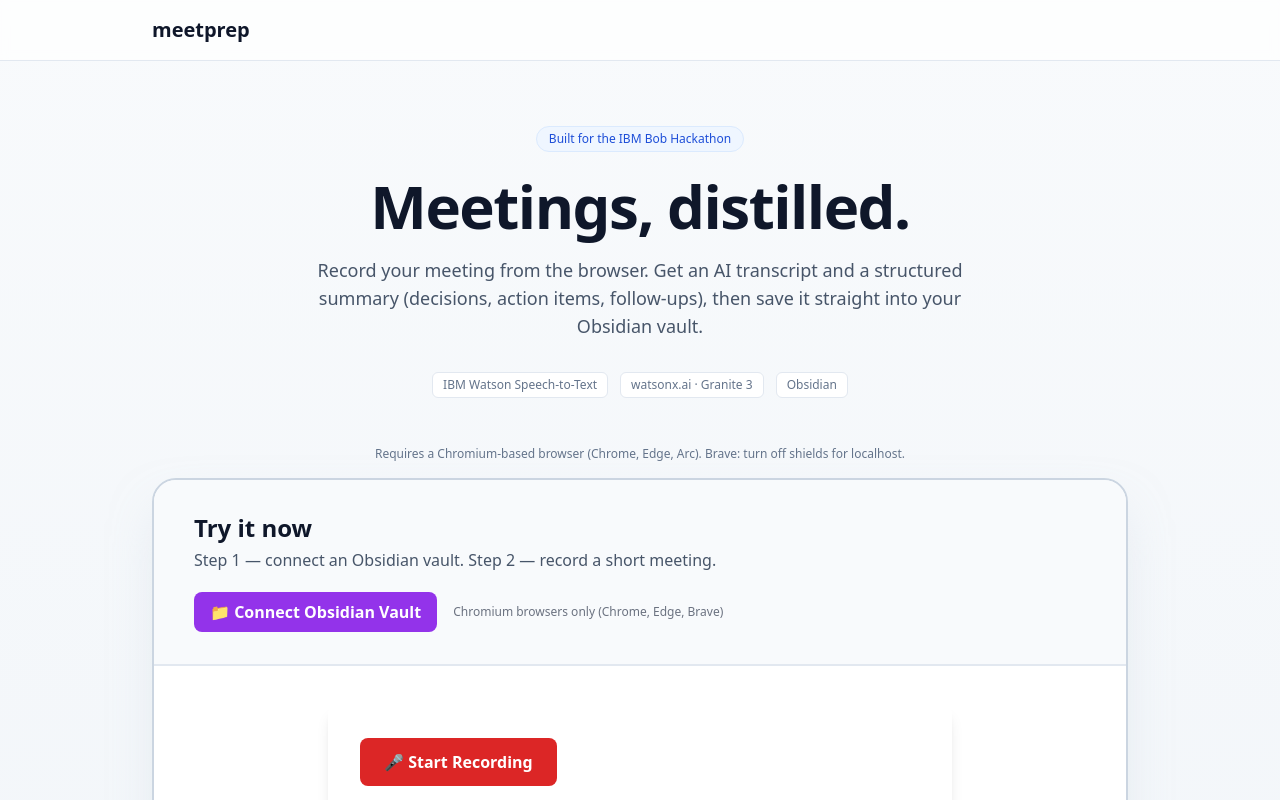
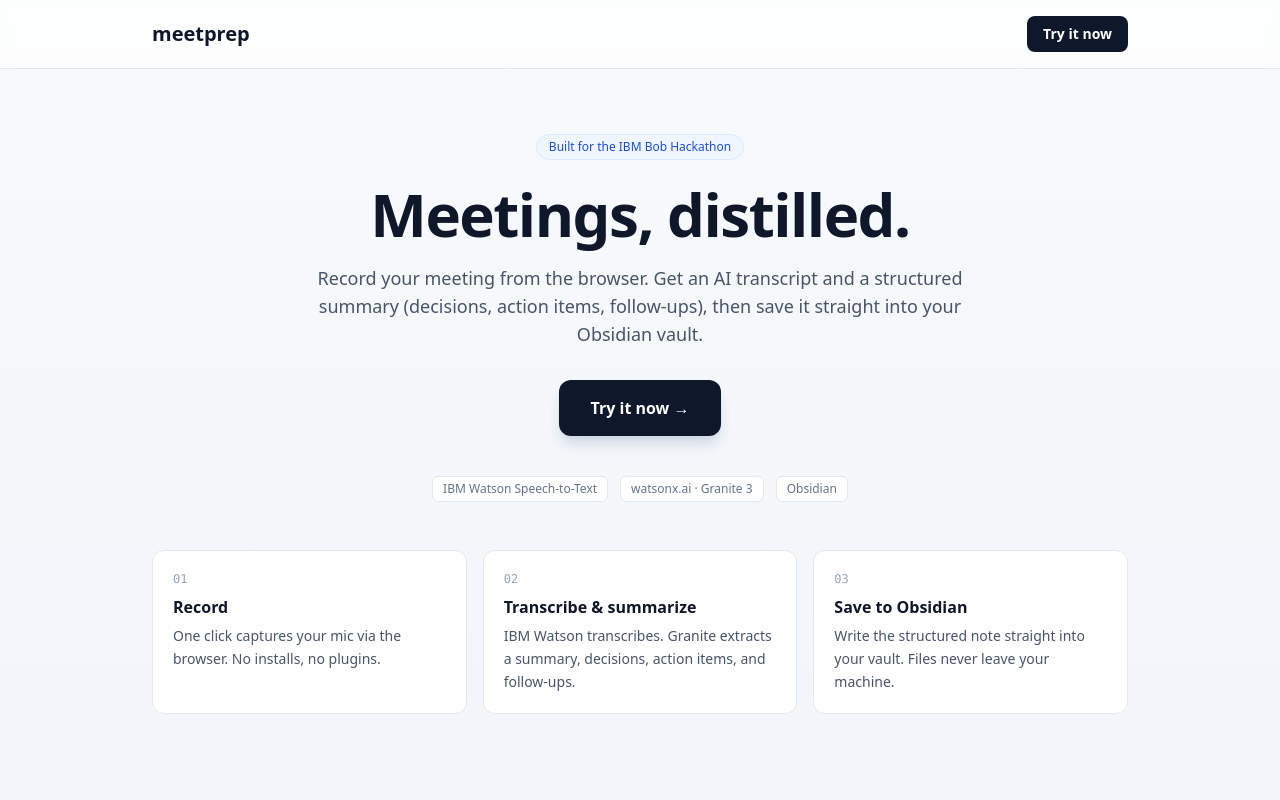
Before and after one commit to fozagtx/meetprep, a React (Vite) app: page / in a window 1280 px wide. Shown: the top 800 px of the page. Built offline with nearby package versions, Linux system fonts and the light colour scheme.

Commit message:
split landing and try-it into separate routes via hash navigation

```diff
--- a/src/web/App.tsx
+++ b/src/web/App.tsx
@@ -1,18 +1,76 @@
+import { useEffect, useState } from 'react';
 import Recorder from './components/Recorder';
 import VaultPicker from './components/VaultPicker';
 import { useVault } from './hooks/useVault';
 
+type Route = 'home' | 'try';
+
+function getRouteFromHash(): Route {
+  return window.location.hash === '#/try' ? 'try' : 'home';
+}
+
 export default function App() {
-  const { vaultHandle, notes, isLoading, pickVault } = useVault();
+  const vault = useVault();
+  const [route, setRoute] = useState<Route>(getRouteFromHash());
+
+  useEffect(() => {
+    const onHash = () => setRoute(getRouteFromHash());
+    window.addEventListener('hashchange', onHash);
+    return () => window.removeEventListener('hashchange', onHash);
+  }, []);
+
+  const navigate = (next: Route) => {
+    window.location.hash = next === 'try' ? '#/try' : '#/';
+    window.scrollTo({ top: 0, behavior: 'instant' as ScrollBehavior });
+  };
 
   return (
     <div className="min-h-screen bg-gradient-to-b from-slate-50 to-slate-100">
       <header className="border-b border-slate-200 bg-white/70 backdrop-blur-sm sticky top-0 z-10">
-        <div className="max-w-5xl mx-auto px-6 py-4 flex items-center gap-3">
-          <span className="text-xl font-bold text-slate-900">meetprep</span>
+        <div className="max-w-5xl mx-auto px-6 py-4 flex items-center justify-between gap-3">
+          <button
+            onClick={() => navigate('home')}
+            className="text-xl font-bold text-slate-900 hover:text-slate-700 transition-colors"
+          >
+            meetprep
+          </button>
+          {route === 'home' ? (
+            <button
+              onClick={() => navigate('try')}
+              className="px-4 py-2 bg-slate-900 text-white rounded-lg font-semibold hover:bg-slate-800 transition-colors text-sm"
+            >
+              Try it now
+            </button>
+          ) : (
+            <button
+              onClick={() => navigate('home')}
+              className="text-sm text-slate-600 hover:text-slate-900 transition-colors"
+            >
+              ← Back to home
+            </button>
+          )}
         </div>
       </header>
 
+      {route === 'home' ? (
+        <HomePage onTry={() => navigate('try')} />
+      ) : (
+        <TryPage vault={vault} />
+      )}
+
+      <footer className="border-t border-slate-200 mt-8">
+        <div className="max-w-5xl mx-auto px-6 py-6 flex items-center justify-between text-xs text-slate-500">
+          <span>© {new Date().getFullYear()} meetprep</span>
+          <span>Powered by IBM watsonx.ai + Watson STT · Built with IBM Bob</span>
+        </div>
+      </footer>
+    </div>
+  );
+}
+
+function HomePage({ onTry }: { onTry: () => void }) {
+  return (
+    <>
       <section className="max-w-5xl mx-auto px-6 pt-16 pb-12 text-center">
         <div className="inline-flex items-center gap-2 px-3 py-1 mb-6 rounded-full bg-blue-50 border border-blue-100 text-xs font-medium text-blue-700">
           Built for the IBM Bob Hackathon
@@ -24,7 +82,13 @@
           Record your meeting from the browser. Get an AI transcript and a structured summary
           (decisions, action items, follow-ups), then save it straight into your Obsidian vault.
         </p>
-        <div className="flex items-center justify-center gap-3 text-xs text-slate-500 flex-wrap">
+        <button
+          onClick={onTry}
+          className="px-8 py-4 bg-slate-900 text-white rounded-xl font-semibold hover:bg-slate-800 transition-colors text-base shadow-lg shadow-slate-300"
+        >
+          Try it now →
+        </button>
+        <div className="flex items-center justify-center gap-3 text-xs text-slate-500 flex-wrap mt-10">
           <span className="px-2.5 py-1 rounded-md bg-white border border-slate-200">
             IBM Watson Speech-to-Text
           </span>
@@ -37,30 +101,7 @@
         </div>
       </section>
 
-      <section id="try" className="max-w-5xl mx-auto px-6 pb-16">
-        <p className="text-xs text-slate-500 text-center mb-4">
-          Requires a Chromium-based browser (Chrome, Edge, Arc). Brave: turn off shields for localhost.
-        </p>
-        <div className="bg-white rounded-3xl shadow-2xl shadow-slate-300/50 border-2 border-slate-300 overflow-hidden">
-          <div className="px-10 py-8 border-b-2 border-slate-200 bg-slate-50">
-            <h2 className="text-2xl font-bold text-slate-900">Try it now</h2>
-            <p className="text-base text-slate-600 mt-1 mb-5">
-              Step 1 — connect an Obsidian vault. Step 2 — record a short meeting.
-            </p>
-            <VaultPicker
-              onPickVault={pickVault}
-              isLoading={isLoading}
-              noteCount={notes.length}
-              isConnected={!!vaultHandle}
-            />
-          </div>
-          <div className="p-10">
-            <Recorder vaultHandle={vaultHandle} />
-          </div>
-        </div>
-      </section>
-
-      <section className="max-w-5xl mx-auto px-6 pb-12">
+      <section className="max-w-5xl mx-auto px-6 pb-16">
         <div className="grid sm:grid-cols-3 gap-4">
           <FeatureCard
             step="01"
@@ -79,14 +120,35 @@
           />
         </div>
       </section>
+    </>
+  );
+}
 
-      <footer className="border-t border-slate-200 mt-8">
-        <div className="max-w-5xl mx-auto px-6 py-6 flex items-center justify-between text-xs text-slate-500">
-          <span>© {new Date().getFullYear()} meetprep</span>
-          <span>Powered by IBM watsonx.ai + Watson STT · Built with IBM Bob</span>
+function TryPage({ vault }: { vault: ReturnType<typeof useVault> }) {
+  const { vaultHandle, notes, isLoading, pickVault } = vault;
+  return (
+    <section className="max-w-5xl mx-auto px-6 pt-12 pb-16">
+      <p className="text-xs text-slate-500 text-center mb-4">
+        Requires a Chromium-based browser (Chrome, Edge, Arc). Brave: turn off shields for localhost.
+      </p>
+      <div className="bg-white rounded-3xl shadow-2xl shadow-slate-300/50 border-2 border-slate-300 overflow-hidden">
+        <div className="px-10 py-8 border-b-2 border-slate-200 bg-slate-50">
+          <h2 className="text-2xl font-bold text-slate-900">Try it now</h2>
+          <p className="text-base text-slate-600 mt-1 mb-5">
+            Step 1 — connect an Obsidian vault. Step 2 — record a short meeting.
+          </p>
+          <VaultPicker
+            onPickVault={pickVault}
+            isLoading={isLoading}
+            noteCount={notes.length}
+            isConnected={!!vaultHandle}
+          />
         </div>
-      </footer>
-    </div>
+        <div className="p-10">
+          <Recorder vaultHandle={vaultHandle} />
+        </div>
+      </div>
+    </section>
   );
 }
 
```
